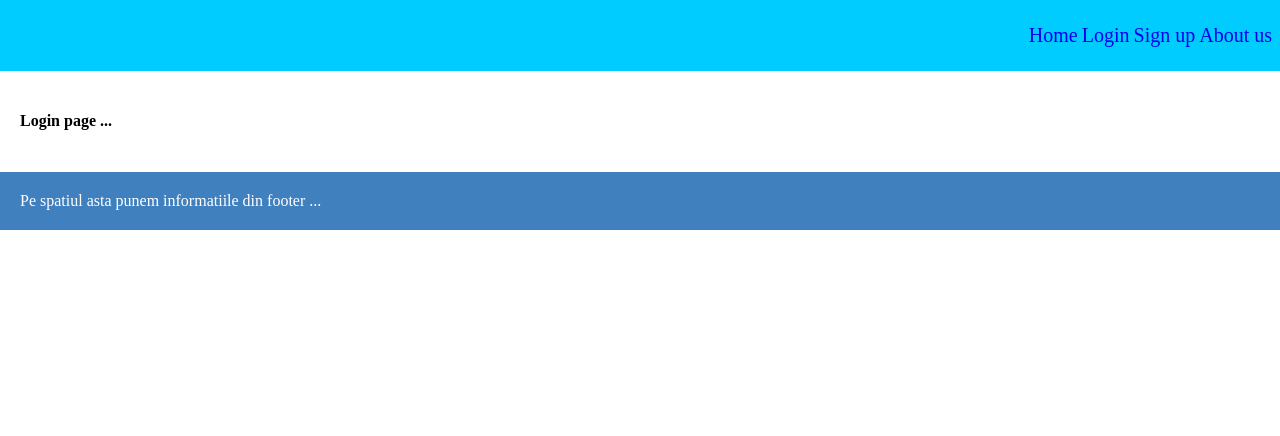
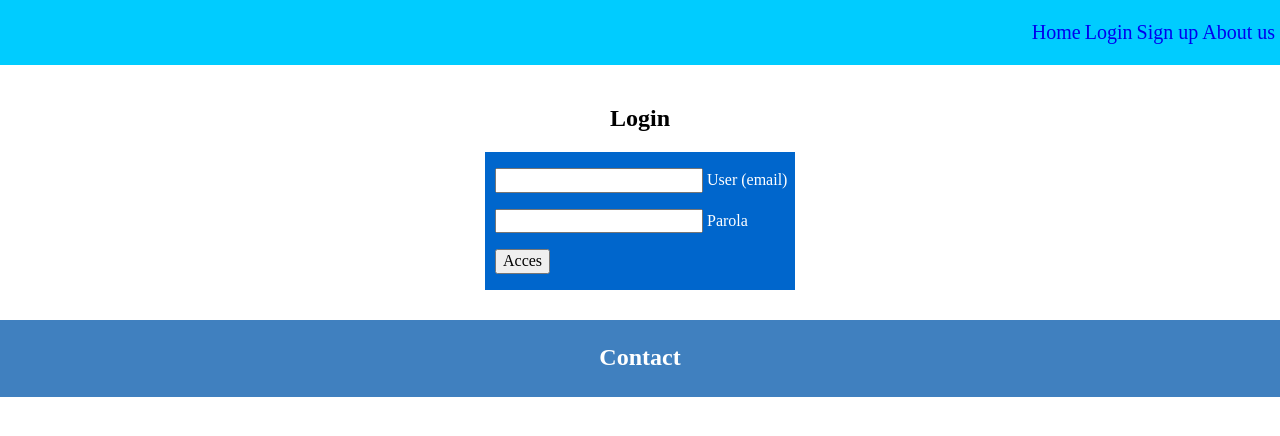
Before and after one commit to marianmircea/Catalog_v2, a PHP site: the page made by view/login/index.php in a window 1280 px wide. Shown: the top 436 px of the page. Run offline with PHP 8.4, Linux system fonts and the light colour scheme; the template is opened without the code that fills it, so the values that code supplies are empty; some libraries are stand-ins or nearby versions.

Commit message:
upd 29 apr v2

```diff
--- a/css/main_file.css
+++ b/css/main_file.css
@@ -6,21 +6,21 @@ body {
 }
 
 #header {
-	padding: 8px;
+	padding: 5px;
 	background: #00ccff;
 	text-align: right;
-	/*float: left;*/
 }
 
 #content {
-    padding: 20px;
-    background: white;
+	padding: 20px;
+	text-align: center;
 }
 
 #footer {
-    padding: 20px;
-    background: #4080bf;
+	padding: 5px;
+	background: #4080bf;
 	color: #ffffff;
+	text-align: center;
 }
 #catalog_header {
     text-align: center;
@@ -37,3 +37,13 @@ li {
 a {
 	text-decoration: none;
 }
+#login_box {
+	width: 300px;
+	background-color: #0066cc;
+	color: #ffffff;
+	margin: auto;
+	padding-left: 10px;
+	overflow: auto;
+	margin-bottom: 10px;
+	text-align: left;
+}
--- a/view/footer.php
+++ b/view/footer.php
@@ -1,7 +1,7 @@
     </div>
         <div id = "footer">
 
-            Pe spatiul asta punem informatiile din footer ...
+            <h2>Contact</h2>
 
         </div>
     </body>
--- a/view/header.php
+++ b/view/header.php
@@ -10,8 +10,8 @@
 		<div id = "header">
 			<ul id = "header_links">
 				<li><a href="<?php echo URL2; ?>index.php">Home</a></li>
-				<li><a href="<?php echo URL2; ?>controller/login.php">Login</a></li>
-				<li><a href="<?php echo URL2; ?>view/under_con/index.php">Sign up</a></li>
+				<li><a href="<?php echo URL2; ?>index.php?val=1">Login</a></li>
+				<li><a href="<?php echo URL2; ?>index.php?val=2">Sign up</a></li>
 				<li><a href="<?php echo URL2; ?>view/under_con/index.php">About us</a></li>
 			</ul>
 		</div>
--- a/view/index/index.php
+++ b/view/index/index.php
@@ -1,2 +1,2 @@
-<h4>Welcome page ...</h4>
-<h1>CN Ion Creanga Bistrita - Catalog online. Bun venit!</h1>
+<h2>CN Ion Creanga Bistrita - Catalog online</h2>
+<h4>Bine ati venit!</h4>
--- a/view/login/index.php
+++ b/view/login/index.php
@@ -1 +1,8 @@
-<h4>Login page ...</h4>
+<h2>Login</h2>
+<div id="login_box">
+	<form action="view/under_con/" method="post">
+		<p><input type="text" name="user"/> User (email)</p>
+		<p><input type="password" name="parola"/> Parola</p>
+		<p><input type="submit" value="Acces"/></p>
+	</form>
+</div>
--- /dev/null
+++ b/view/sign_up/index.php
@@ -0,0 +1,3 @@
+<h2>Sign up elev</h2>
+<h2>Sign up parinte</h2>
+<h2>Sign up profesor</h2>
```
Also changed, not shown: controller/boot_site.php (+17 -2 lines), controller/sign_up.php (added, +9 -0 lines), controller/index.php (line endings or trailing spaces), 1 other file.
